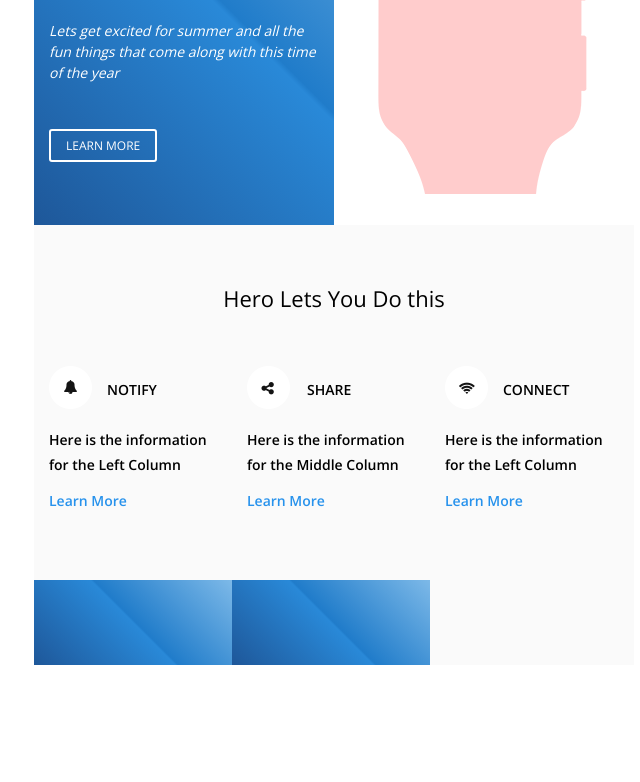
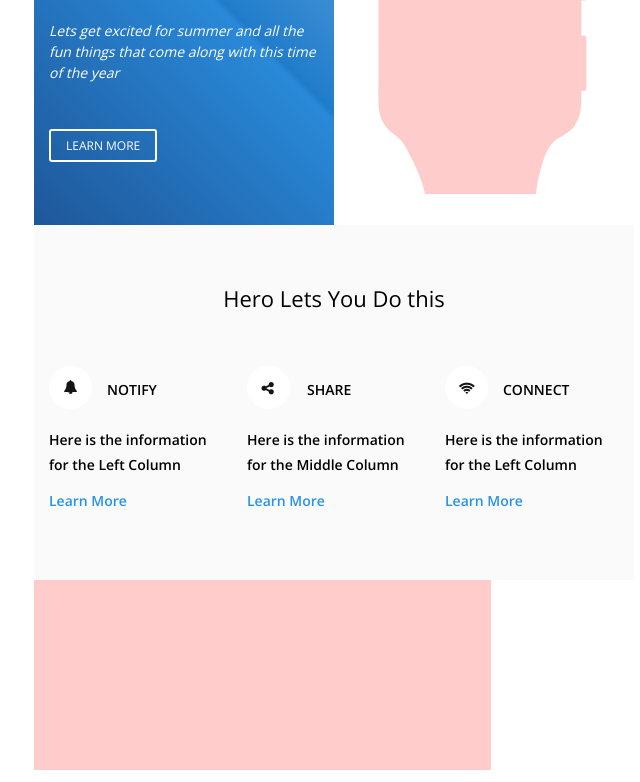
Before and after one commit to RyanPPitts/Responsive-Email-Tutorial-2020, a React app: page public/index.html in a window 1280 px wide. Shown: the part 289-1071 px from the top of the page, without its empty margins (306-946 px from the left). Before the commit the page ends 962 px from the top, so only its background shows below. Built offline with nearby package versions, Linux system fonts and the light colour scheme.

Commit message:
Remove duplicates
Created duplicates to have quick back up code.

```diff
--- a/public/index.html
+++ b/public/index.html
@@ -78,6 +78,7 @@
                   </tr>
                 </table>
                 <!-- End of Left Column -->
+
                 <!-- Start of Right Column -->
                 <table
                   class="header-right"
@@ -181,7 +182,7 @@
 
                         <!-- Start of Middle Column  -->
                         <table
-                        class="header-left"
+                        class="header-middle"
                         width="33%"
                         align="Left"
                         cellspacing="0"
@@ -228,7 +229,7 @@
 
                         <!-- Start of Right Column  -->
                         <table
-                        class="header-left"
+                        class="header-right"
                         width="33%"
                         align="Left"
                         cellspacing="0"
@@ -273,81 +274,22 @@
                       </table>
                       <!-- End of Right Column  -->
 
-                <table
-                  class="header-left"
-                  width="33%"
-                  align="Left"
-                  cellspacing="0"
-                  cellpadding="0"
-                  border="0"
-                  style="
-                    background: #1e5799;
-                    background: -moz-linear-gradient(
-                      45deg,
-                      #1e5799 0%,
-                      #2989d8 50%,
-                      #207cca 51%,
-                      #7db9e8 100%
-                    );
-                    background: -webkit-linear-gradient(
-                      45deg,
-                      #1e5799 0%,
-                      #2989d8 50%,
-                      #207cca 51%,
-                      #7db9e8 100%
-                    );
-                    background: linear-gradient(
-                      45deg,
-                      #1e5799 0%,
-                      #2989d8 50%,
-                      #207cca 51%,
-                      #7db9e8 100%
-                    ); padding: 15px 15px 70px 15px;"
-                   >
-              </table>
 
-                <table
-                  class="header-left"
-                  width="33%"
-                  align="Left"
-                  cellspacing="0"
-                  cellpadding="0"
-                  border="0"
-                  style="
-                    background: #1e5799;
-                    background: -moz-linear-gradient(
-                      45deg,
-                      #1e5799 0%,
-                      #2989d8 50%,
-                      #207cca 51%,
-                      #7db9e8 100%
-                    );
-                    background: -webkit-linear-gradient(
-                      45deg,
-                      #1e5799 0%,
-                      #2989d8 50%,
-                      #207cca 51%,
-                      #7db9e8 100%
-                    );
-                    background: linear-gradient(
-                      45deg,
-                      #1e5799 0%,
-                      #2989d8 50%,
-                      #207cca 51%,
-                      #7db9e8 100%
-                    ); padding: 15px 15px 70px 15px;"
-                  ></table>
+
+
 
 
               </td>
             </tr>
             <!-- End of Lets You Row -->
 
-            <!-- Start of HTML Main Row  -->
+            <!-- Start of advanced Row  -->
             <tr>
-              <td></td>
+              <td>
+                <img src="img/image_head.jpg">
+              </td>
             </tr>
-            <!-- End of Main Row -->
+            <!-- End of advanced Row -->
 
             <!-- Start of HTML Main Row  -->
             <tr>
```
